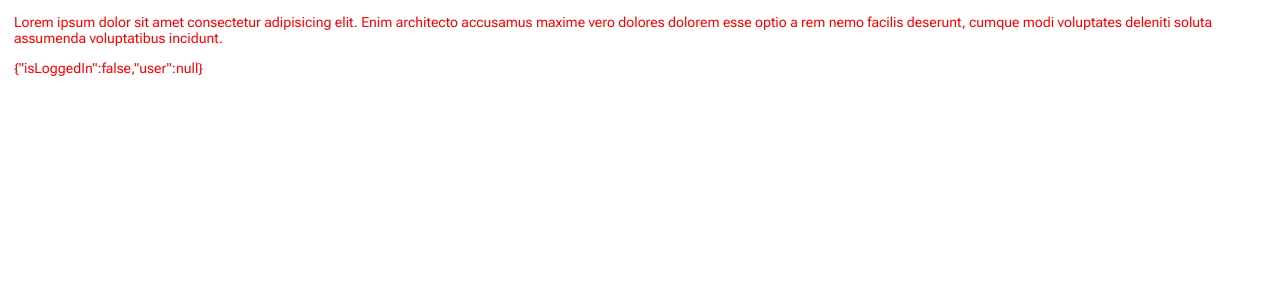
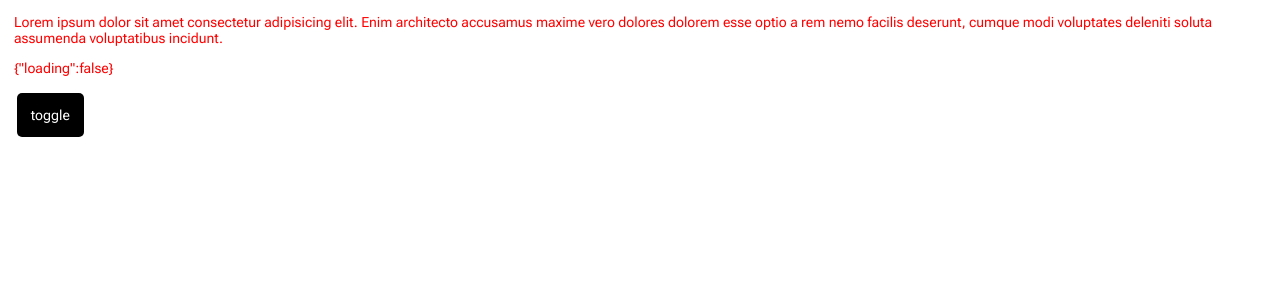
Before and after one commit to mikedelcastillo/mikedcio-2022, a Next.js app in the folder web-next/: page /admin in a window 1280 px wide. Shown: the top 300 px of the page. Built offline with nearby package versions, Linux system fonts and the light colour scheme.

Commit message:
Switched from Jotai to Redux

```diff
--- a/web-next/layouts/Admin.tsx
+++ b/web-next/layouts/Admin.tsx
@@ -1,8 +1,9 @@
 import Head from "next/head"
 import { FC, ReactNode } from "react"
-import {Provider} from "jotai"
+import { Provider } from "react-redux"
 import adminStyles from "../styles/layouts/Admin.module.sass"
 import layoutStyles from "../styles/layouts/Layout.module.sass"
+import { authStore } from "../stores/auth"
 
 type Props = {
     children: ReactNode,
@@ -11,7 +12,7 @@ type Props = {
 const AdminLayout: FC<Props> = (props) => {
     return (
         <>
-            <Provider>
+            <Provider store={authStore}>
                 <div className={layoutStyles.layout} id={adminStyles.admin_layout}>
             Lorem ipsum dolor sit amet consectetur adipisicing elit. Enim architecto accusamus maxime vero dolores dolorem esse optio a rem nemo facilis deserunt, cumque modi voluptates deleniti soluta assumenda voluptatibus incidunt.
                     {props.children}
--- a/web-next/package.json
+++ b/web-next/package.json
@@ -10,10 +10,11 @@
   },
   "dependencies": {
     "@prisma/client": "^3.14.0",
-    "jotai": "^1.7.1",
+    "@reduxjs/toolkit": "^1.8.2",
     "next": "12.1.6",
     "react": "18.1.0",
-    "react-dom": "18.1.0"
+    "react-dom": "18.1.0",
+    "react-redux": "^8.0.2"
   },
   "devDependencies": {
     "@types/node": "17.0.38",
--- a/web-next/pages/admin/index.tsx
+++ b/web-next/pages/admin/index.tsx
@@ -1,16 +1,21 @@
 import type {NextPage} from "next"
+import { useSelector } from "react-redux"
+import Button from "../../components/Button"
 import { NextPageWithLayout } from "../../layouts"
 import AdminLayout from "../../layouts/Admin"
-import { useAtom } from "jotai"
-import { userAtom, isLoggedInAtom } from "../../stores/auth"
+import { AuthState, authStore, authActions } from "../../stores/auth"
 
 const Admin: NextPage & NextPageWithLayout = () => {
-    const [user] = useAtom(userAtom)
-    const [isLoggedIn] = useAtom(isLoggedInAtom)
+    const loading = useSelector((state: AuthState) => state.loading)
 
+    const toggle = () => {
+        console.log("testing", loading, authStore.getState())
+        authStore.dispatch(authActions.setLoading(!loading))
+    }
     return (
         <>
-            <pre>{JSON.stringify({isLoggedIn, user})}</pre>
+            <pre>{JSON.stringify({loading})}</pre>
+            <Button onClick={toggle}>toggle</Button>
         </>
     )
 }
--- a/web-next/stores/auth.ts
+++ b/web-next/stores/auth.ts
@@ -1,9 +1,31 @@
 import type { User } from "@prisma/client"
 
-import { atom, Atom } from "jotai"
-import { atomPersist } from "./index"
+import { configureStore, createSlice, PayloadAction } from "@reduxjs/toolkit"
 
-export const authLoadingAtom = atom(false)
-export const userAtom:Atom<User|null> = atom(null)
-export const isLoggedInAtom = atom((get) => get(userAtom) !== null)
-export const tokenAtom:Atom<string|null> = atomPersist("token", null)
+export type AuthState = {
+    loading: boolean,
+    firstCheck: boolean,
+    user: null|User,
+}
+
+export const authSlice = createSlice({
+    name: "auth",
+    initialState: {
+        loading: false,
+        firstCheck: false,
+        user: null,
+    } as AuthState,
+    reducers: {
+        setLoading: (state: AuthState, value: PayloadAction<boolean>) => {
+            state.loading = value.payload
+        }
+    },
+})
+
+export const authActions = authSlice.actions
+
+export const authStore = configureStore({
+    reducer: authSlice.reducer,
+})
+
+authStore.subscribe(() => console.log(authStore.getState()))
```
